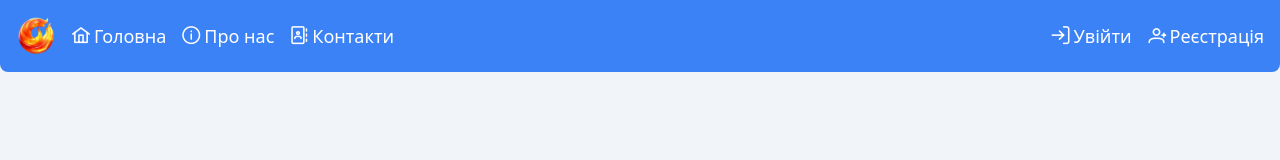
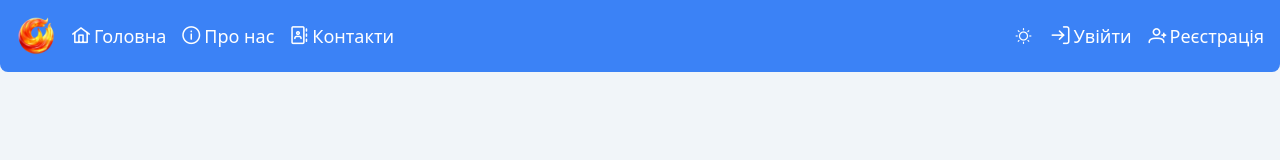
Before and after one commit to biletweb/Auth-system, a Vue app: page /register in a window 1280 px wide. Shown: the top 160 px of the page. Built offline with nearby package versions, Linux system fonts and the light colour scheme.

Commit message:
добавлено переключения Dark mode/Light mode

```diff
--- a/src/components/HeaderRightMenuItems.vue
+++ b/src/components/HeaderRightMenuItems.vue
@@ -1,6 +1,20 @@
 <template>
   <nav>
     <ul class="flex items-center gap-4">
+      <li>
+        <button @click="toggleDark()" class="flex items-center">
+          <i
+            v-tooltip="{ content: $t('Dark mode'), distance: 10, delay: { show: 2000, hide: 100 } }"
+            v-if="isDark"
+            class="pi pi-moon me-1"
+          ></i>
+          <i
+            v-tooltip="{ content: $t('Light mode'), distance: 10, delay: { show: 2000, hide: 100 } }"
+            v-else
+            class="pi pi-sun me-1"
+          ></i>
+        </button>
+      </li>
       <li v-if="authStore.user" class="transition duration-300 hover:text-gray-300">
         <router-link :to="{ name: 'profile' }" class="text-lg"><i class="pi pi-user me-1"></i>{{ $t('Profile') }}</router-link>
       </li>
@@ -32,12 +46,15 @@ import { ref } from 'vue'
 import Spinner from '@/components/Spinner.vue'
 import { useI18n } from 'vue-i18n'
 import { i18n } from '@/main.js'
+import { useDark, useToggle } from '@vueuse/core'
 
 const authStore = useAuthStore()
 const toast = useToast()
 const router = useRouter()
 const loading = ref(false)
 const { locale } = useI18n()
+const isDark = useDark()
+const toggleDark = useToggle(isDark)
 
 const logout = async () => {
   loading.value = true
--- a/src/locales/en.json
+++ b/src/locales/en.json
@@ -89,5 +89,7 @@
   "The verification code field is required.": "The verification code field is required.",
   "The verification code field must be 6 digits.": "The verification code field must be 6 digits.",
   "Failed to send verification code, try again later.": "Failed to send verification code, try again later.",
-  "Network Error": "Network Error."
+  "Network Error": "Network Error.",
+  "Dark mode": "Dark mode",
+  "Light mode": "Light mode"
 }
--- a/src/locales/ru.json
+++ b/src/locales/ru.json
@@ -89,5 +89,7 @@
   "The verification code field is required.": "Поле кода подтверждения обязательно для заполнения.",
   "The verification code field must be 6 digits.": "Поле кода подтверждения должно содержать 6 цифр.",
   "Failed to send verification code, try again later.": "Не удалось отправить код подтверждения, повторите попытку позже.",
-  "Network Error": "Ошибка сети."
+  "Network Error": "Ошибка сети.",
+  "Dark mode": "Темный режим",
+  "Light mode": "Светлый режим"
 }
--- a/src/locales/uk.json
+++ b/src/locales/uk.json
@@ -89,5 +89,7 @@
   "The verification code field is required.": "Поле кода підтвердження є обов'язковим.",
   "The verification code field must be 6 digits.": "Поле кода підтвердження має містити 6 цифр.",
   "Failed to send verification code, try again later.": "Не вдалося надіслати код підтвердження, повторіть спробу пізніше.",
-  "Network Error": "Помилка мережі."
+  "Network Error": "Помилка мережі.",
+  "Dark mode": "Темний режим",
+  "Light mode": "Світлий режим"
 }
```
